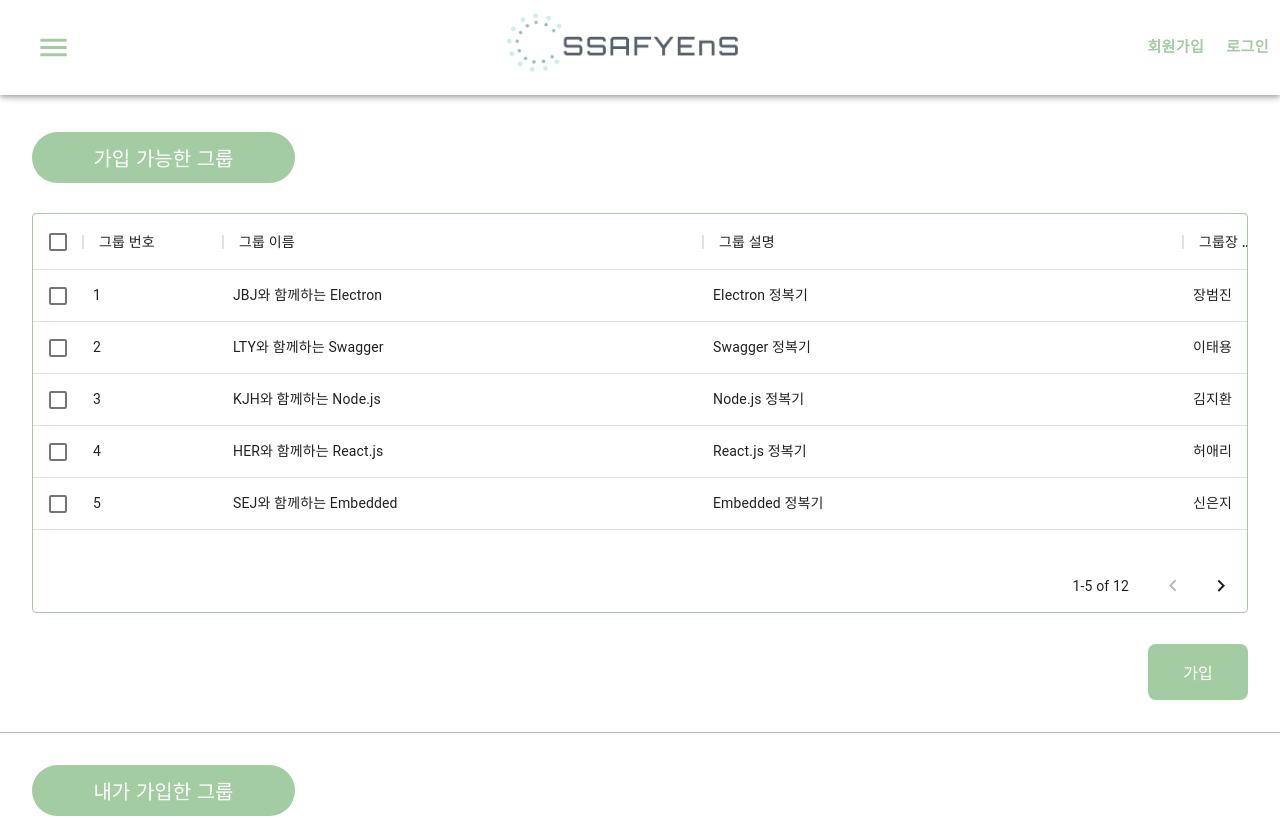
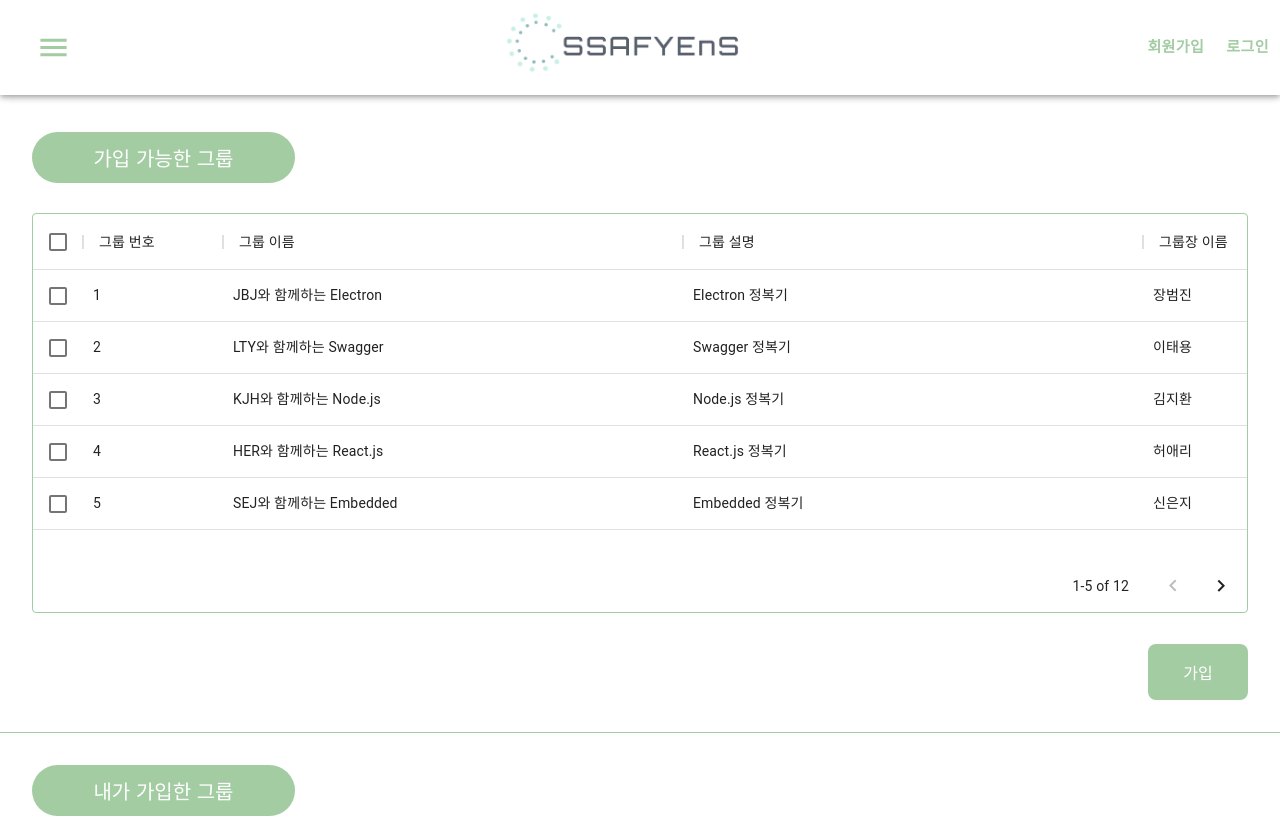
Before and after one commit to wony5248/SSAFYEnS, a React (Create React App) app in the folder frontend/: page /group in a window 1280 px wide. Shown: the top 818 px of the page. Built offline with nearby package versions, Linux system fonts and the light colour scheme.

Commit message:
refactor/layoutsize

```diff
--- a/frontend/public/index.html
+++ b/frontend/public/index.html
@@ -1,5 +1,5 @@
 <!DOCTYPE html>
-<html lang="en">
+<html lang="en" style="height: 100%;">
   <head>
     <meta charset="utf-8" />
     <link rel="icon" href="%PUBLIC_URL%/logo.ico" />
@@ -26,9 +26,9 @@
     -->
     <title>SSAFYEnS</title>
   </head>
-  <body>
+  <body style="height: 100%;">
     <noscript>You need to enable JavaScript to run this app.</noscript>
-    <div id="root"></div>
+    <div id="root" style="height: 100%;"></div>
     <!--
       This HTML file is a template.
       If you open it directly in the browser, you will see an empty page.
--- a/frontend/src/components/calendar/plan/styles.js
+++ b/frontend/src/components/calendar/plan/styles.js
@@ -1,12 +1,11 @@
 import styled from "styled-components";
 
 const Wrapper = styled.div`
-  position: absolute;
   width: 600px;
   background: #ffffff;
+  position: relative;
   height: 600px;
-  top: 50;
-  left: 460px;
+  margin-left: 8%;
   color: black;
   border: 1px solid black;
 `;
--- a/frontend/src/components/group/index.js
+++ b/frontend/src/components/group/index.js
@@ -15,21 +15,21 @@
     field: "groupName",
     headerName: "그룹 이름",
     headerClassName: "super-app-theme--header",
-    width: 480,
+    width: 460,
     editable: true,
   },
   {
     field: "description",
     headerName: "그룹 설명",
     headerClassName: "super-app-theme--header",
-    width: 480,
+    width: 460,
     editable: true,
   },
   {
     field: "leader",
     headerName: "그룹장 이름",
     headerClassName: "super-app-theme--header",
-    width: 140,
+    width: 180,
     editable: true,
   },
   {
--- a/frontend/src/components/headers/index.js
+++ b/frontend/src/components/headers/index.js
@@ -104,7 +104,7 @@
                     </IconButton>
                 </div>
                 <Divider/>
-                <List>
+                <List style = {{width : "250px"}}>
                     <ListItem button onClick={() => window.location.replace (`/plan`)}>
                             <CalendarTodayIcon fontSize = "large" style={{color:'#A3CCA3', margin:'10px'}} />
                             <ListItemText primary="일정" style={{color:'#A3CCA3', margin:'10px', fontWeight:'bold'}}/>
```
